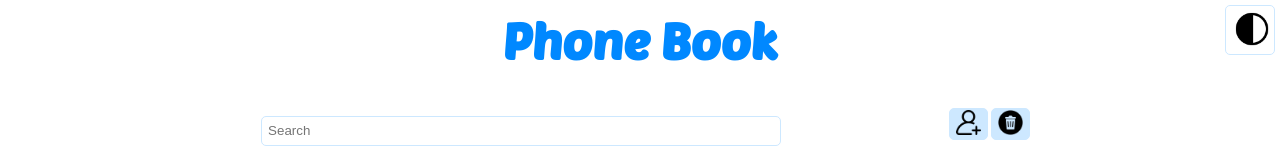
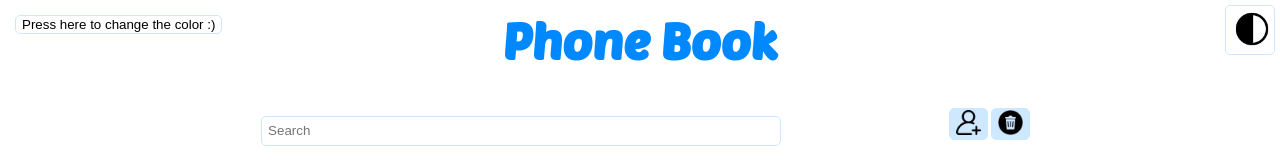
Before and after one commit to NadavSayag/JS-project, a plain HTML site: page index.html in a window 1280 px wide. Shown: the top 160 px of the page. Drawn offline with Linux system fonts and the light colour scheme.

Commit message:
Update index.html

```diff
--- a/index.html
+++ b/index.html
@@ -70,7 +70,7 @@
         <img class="nightMode" src="icons/nightMode.png" alt="Dark Mode">
     </button>
 
-<!--     <button id="miri">Press here to change the color :)</button> -->
+    <button id="miri">Press here to change the color :)</button>
 
 
     <!-- Footer of the webpage -->
```
